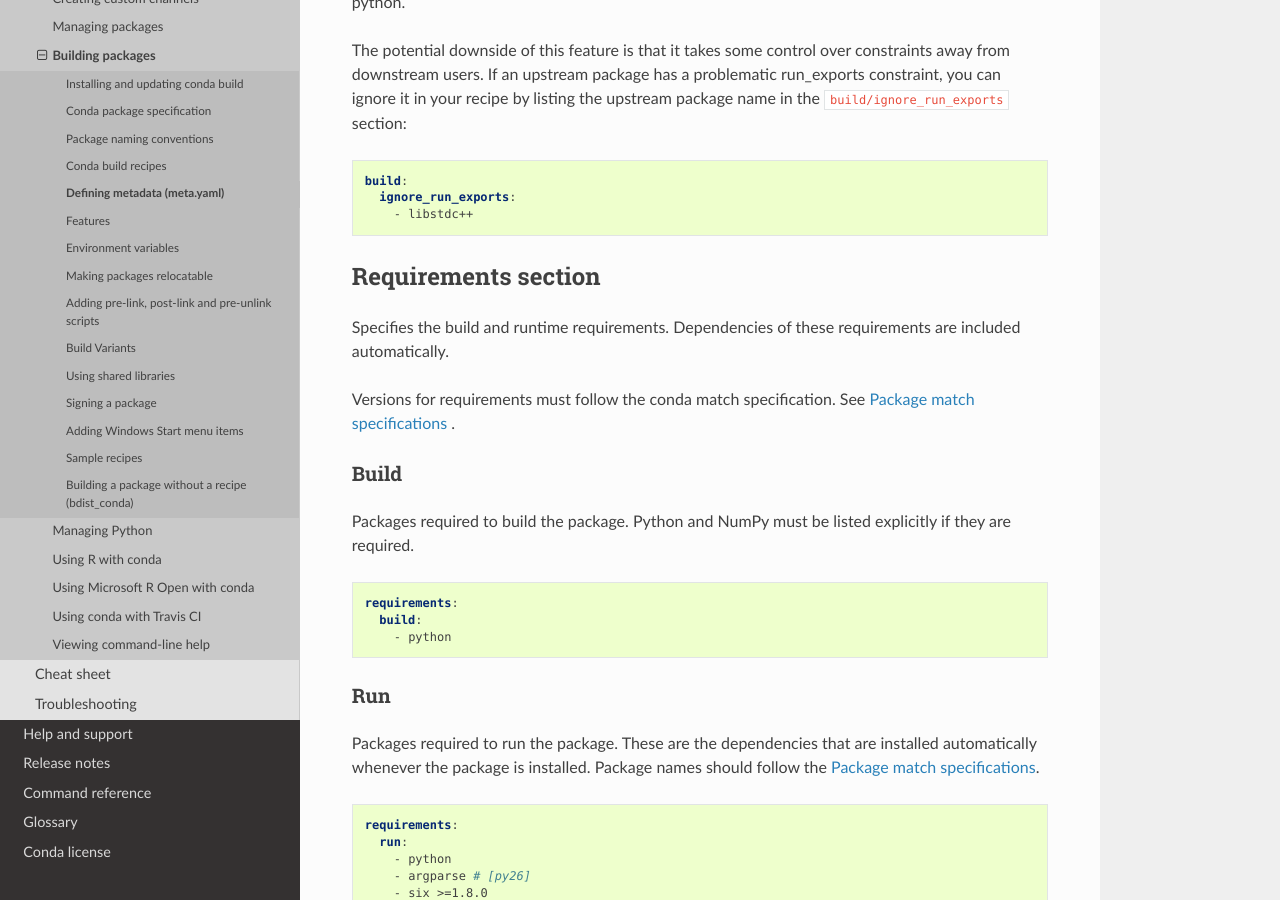
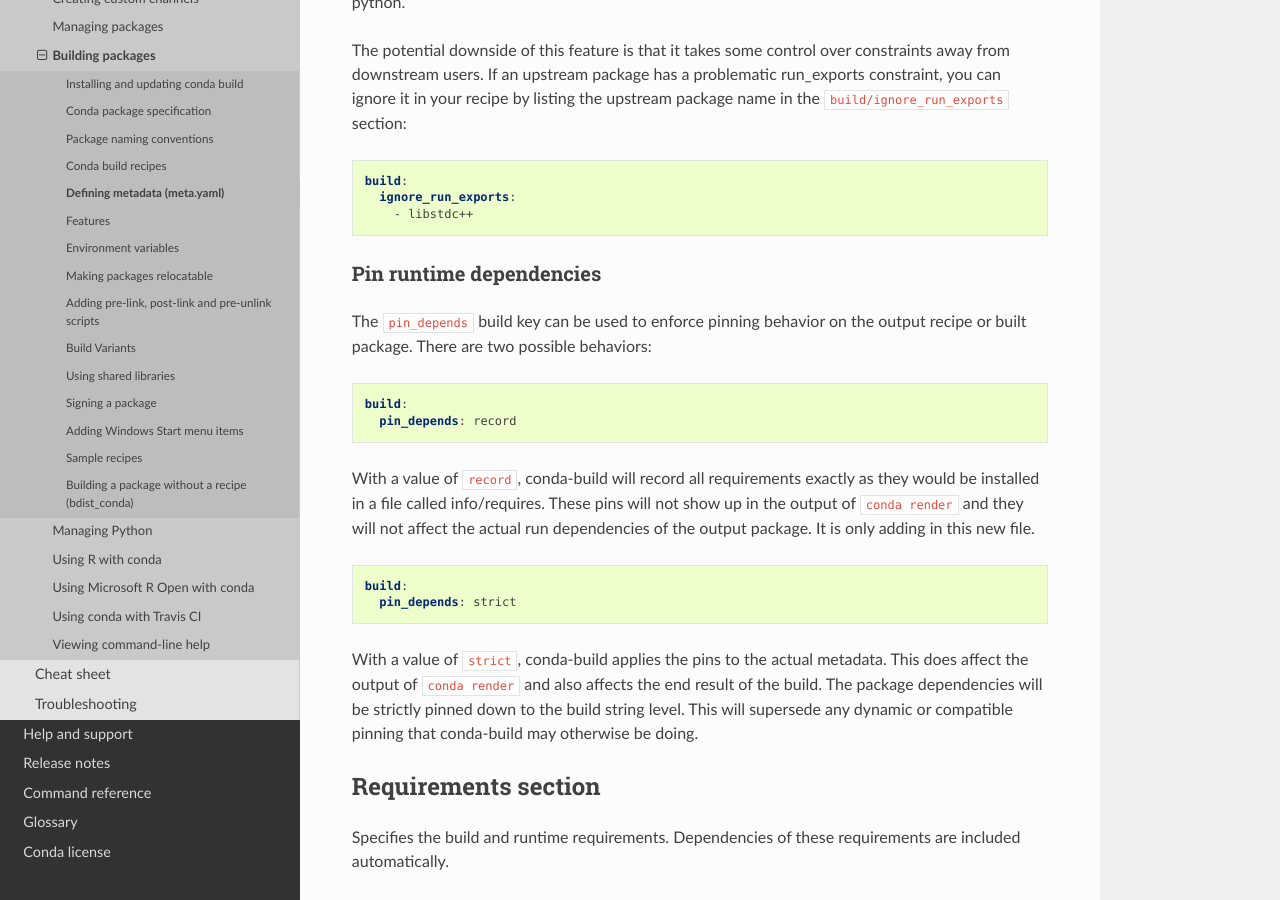
Before and after one commit to conda/conda-docs, a Sphinx documentation site: the page built from docs/source/user-guide/tasks/build-packages/define-metadata.rst, in a window 1280 px wide and 900 px high, scrolled down 11308 px. Built offline with Sphinx 7.4.7 and the Read the Docs theme 2.0.0, drawn with Linux system fonts in a browser that asks for light colours.

Commit message:
add info on conda-build build/pin_depends
add info on conda-build build/pin_depends

```diff
--- a/docs/source/user-guide/tasks/build-packages/define-metadata.rst
+++ b/docs/source/user-guide/tasks/build-packages/define-metadata.rst
@@ -645,6 +645,34 @@ package name in the ``build/ignore_run_exports`` section:
    build:
      ignore_run_exports:
        - libstdc++
+
+
+Pin runtime dependencies
+------------------------
+
+The ``pin_depends`` build key can be used to enforce pinning behavior on the
+output recipe or built package.  There are two possible behaviors:
+
+.. code-block:: yaml
+
+  build:
+    pin_depends: record
+
+With a value of ``record``, conda-build will record all requirements exactly as
+they would be installed in a file called info/requires. These pins will not
+show up in the output of ``conda render`` and they will not affect the actual
+run dependencies of the output package. It is only adding in this new file.
+
+.. code-block:: yaml
+
+  build:
+    pin_depends: strict
+
+With a value of ``strict``, conda-build applies the pins to the actual metadata.
+This does affect the output of ``conda render`` and also affects the end result
+of the build. The package dependencies will be strictly pinned down to the
+build string level. This will supersede any dynamic or compatible pinning that
+conda-build may otherwise be doing.
 
 
 Requirements section
```
